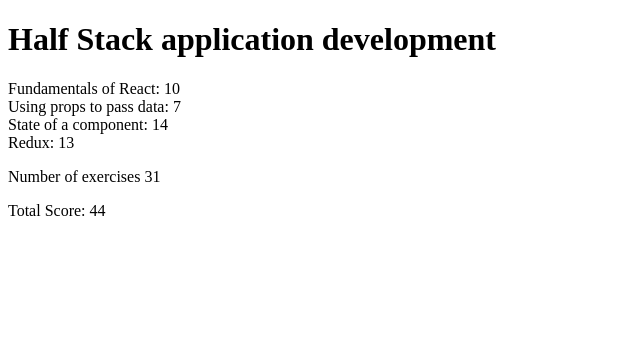
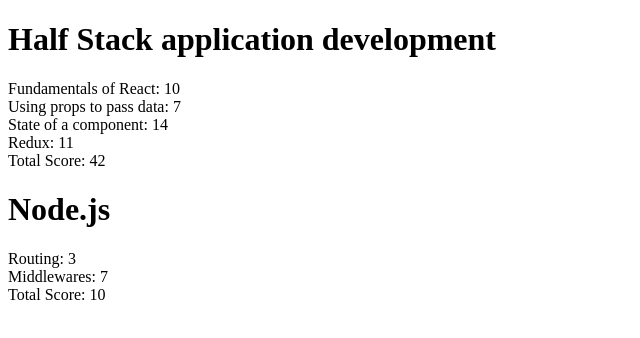
Before and after one commit to gkowalc/fullstackopen, a React (Create React App) app: page / in a window 1280 px wide. Shown: the top 338 px of the page, without its empty margins (0-640 px from the left). Built offline with nearby package versions, Linux system fonts and the light colour scheme.

Commit message:
week2, exercise 2.3, 2.4  step8, step9

```diff
--- a/src/index.js
+++ b/src/index.js
@@ -1,19 +1,19 @@
 import React from 'react';
 import ReactDOM from 'react-dom';
 
+
+const Courses = ({props}) => {
+const course_name = props.map((n)=> <><Header course={n}/> <Content course={n} /> <Totals course={n}/></>)
+ return (
+   <div>{course_name}</div>
+ )
+
+}
 const Header = ({ course }) => {
   return (
     <h1>{course.name}</h1>
   )
 }
-
-const Total = ({ course }) => {
-  const sum = course.parts[0].exercises + course.parts[1].exercises + course.parts[2].exercises
-  return(
-    <p>Number of exercises {sum}</p>
-  )
-}
-
 const Part = (props) => {
   return ( <div>
     {props.name}: {props.exercicesprops}
@@ -22,7 +22,7 @@
 }
 
 const Content = ({ course }) => {
-  const part_function =  course.parts.map((n, key_prop) =>  <Part key={key_prop} name={n.name} exercicesprops={n.exercises}>   </Part>);
+  const part_function =  course.parts.map((n, key_prop) =>  <Part key={key_prop} name={n.name} exercicesprops={n.exercises}></Part>);
   return (
     <>
      {part_function}
@@ -43,9 +43,10 @@
 
 
 const App = () => {
-  const course = {
+  const courses = [
+    {
+      name: 'Half Stack application development',
       id: 1,
-    name: 'Half Stack application development',
       parts: [
         {
           name: 'Fundamentals of React',
@@ -64,18 +65,33 @@
         },
         {
           name: 'Redux',
-        exercises: 13,
+          exercises: 11,
           id: 4
         }
       ]
+    },
+    {
+      name: 'Node.js',
+      id: 2,
+      parts: [
+        {
+          name: 'Routing',
+          exercises: 3,
+          id: 1
+        },
+        {
+          name: 'Middlewares',
+          exercises: 7,
+          id: 2
         }
+      ]
+    }
+  ]
+
 
   return (
     <div>
-      <Header course={course} />
-      <Content course={course} />
-      <Total course={course} />
-      <Totals course={course}></Totals>
+     <Courses props={courses}/>
        </div>
   )
 }
```
Lines whose indentation alone changed are shown as unchanged.
